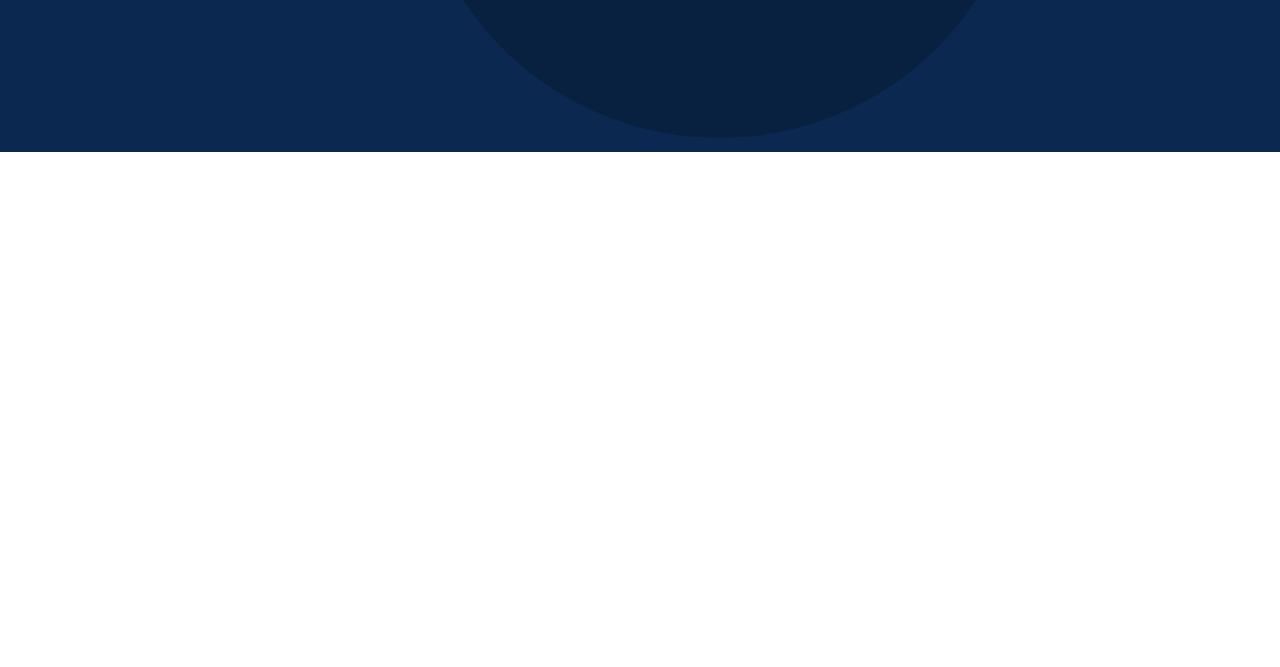
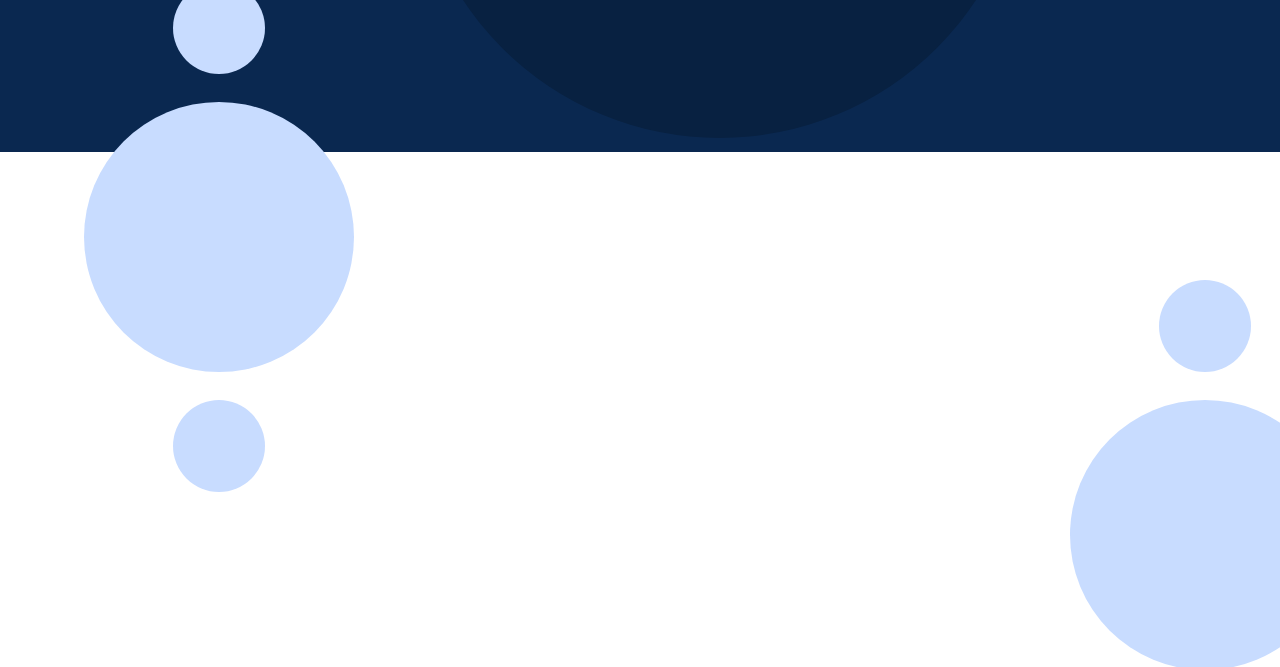
Before and after one commit to Breno899/web_project_coffeeshop, a plain HTML site: page index.html in a window 1280 px wide. Shown: the part 1505-2172 px from the top of the page. Before the commit the page ends 1657 px from the top, so only its background shows below. Drawn offline with Linux system fonts and the light colour scheme.

Commit message:
outro commit

```diff
--- a/pages/index.css
+++ b/pages/index.css
@@ -206,3 +206,9 @@ height: 350px;
 .video__descripction {
     display:flex;
 }
+
+.container {
+    background-image: url(/images/background_reservation.svg) ;
+     height: 750px;
+
+}
```
Also changed, not shown: index.html (+0 -2 lines).
